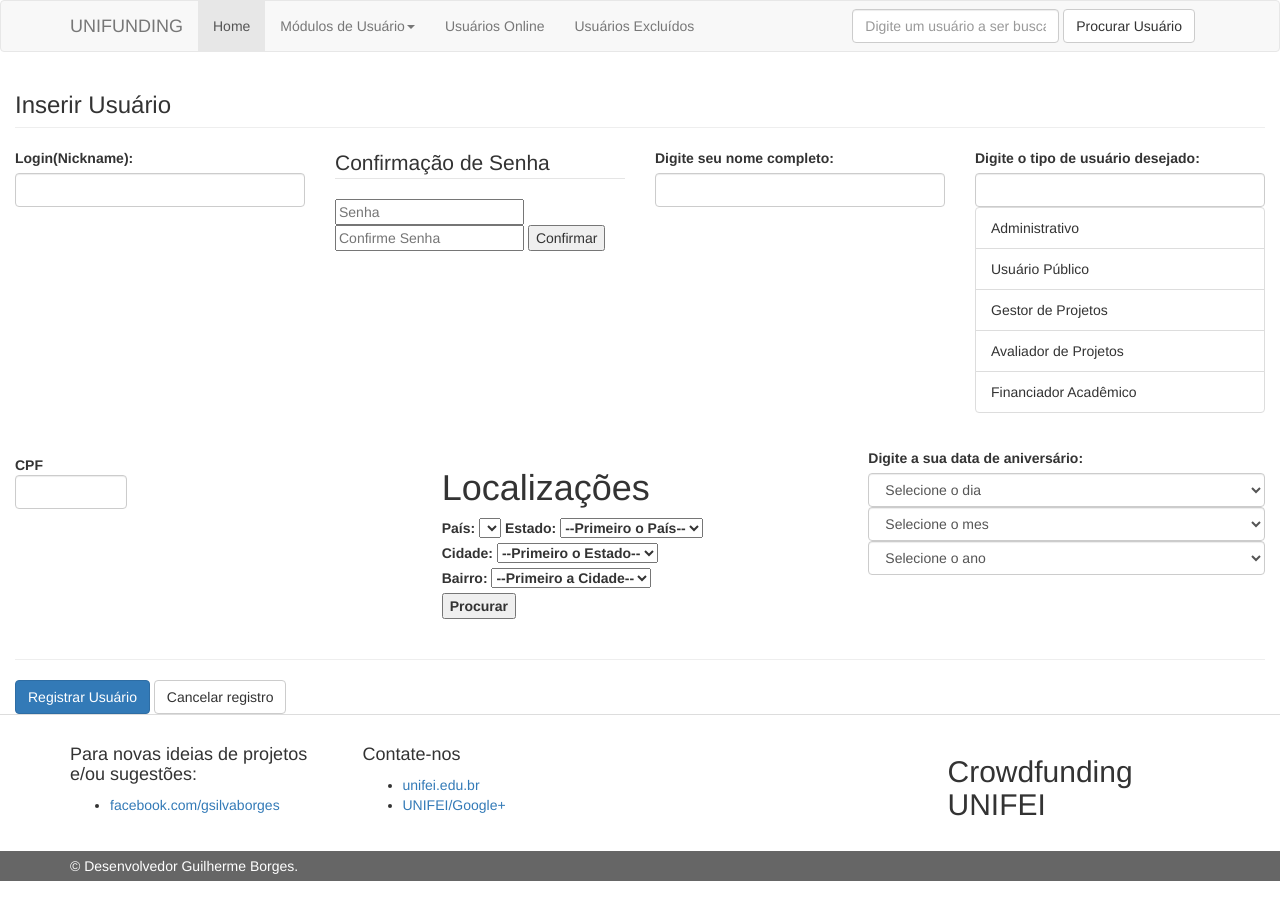
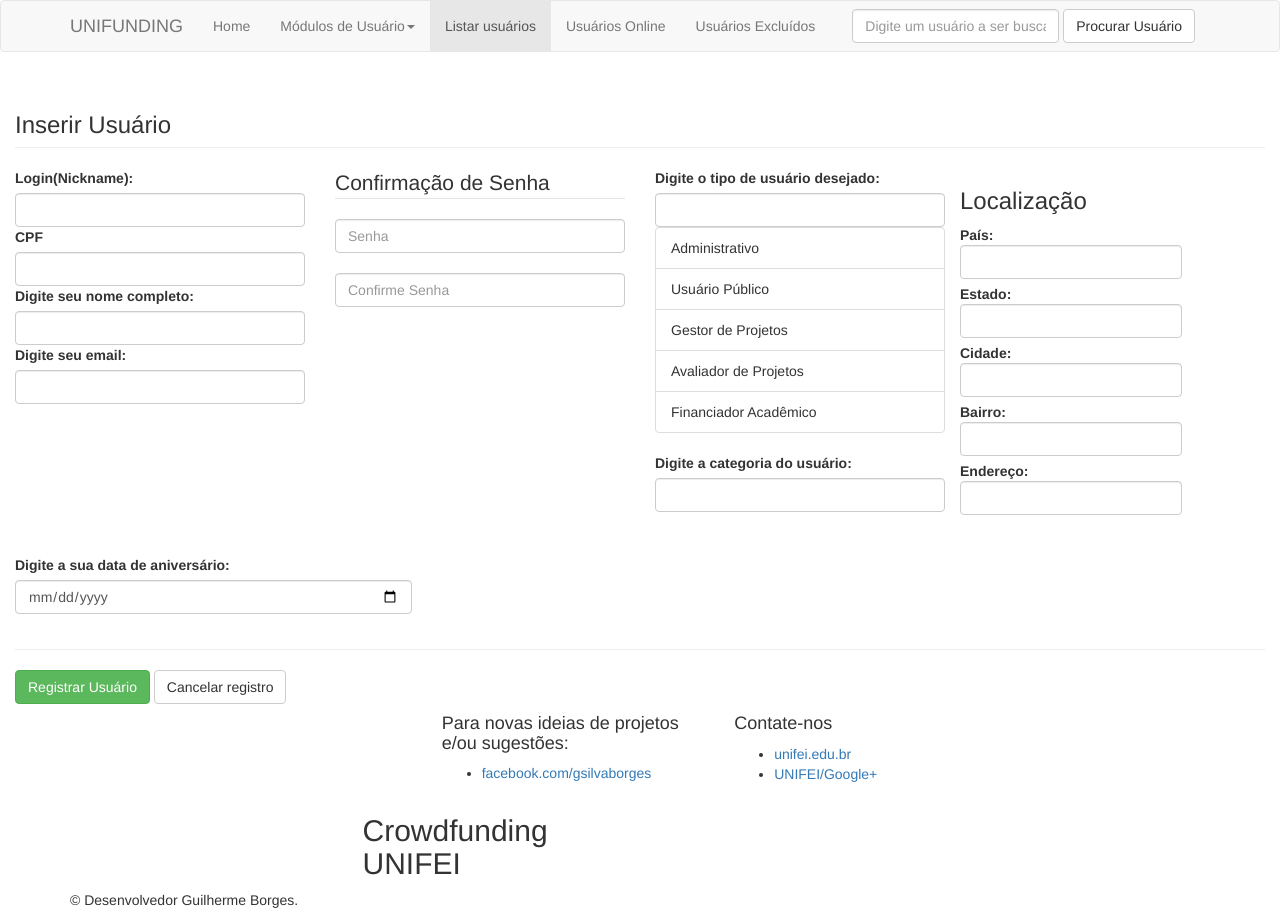
Before and after one commit to kayque-willy/COM212-crowdfunding, a CodeIgniter app: the page made by application/views/CRUD_usuario/addUSUARIO.php in a window 1280 px wide. Before the commit the page ends 881 px from the top, so only its background shows below. Run offline with CodeIgniter, Linux system fonts and the light colour scheme; lists and menus that the app fills with data are empty; some libraries are stand-ins or nearby versions.

Commit message:
Commit de emergencia

```diff
--- a/application/views/CRUD_usuario/addUSUARIO.php
+++ b/application/views/CRUD_usuario/addUSUARIO.php
@@ -1,14 +1,14 @@
 <!DOCTYPE html>
 <html>
     <head>
+        <title>UNIFUNDING</title>
+        <meta http-equiv="X-UA-Compatible" content="IE=edge,chrome=1"/>
         <meta charset="utf-8">
-                <meta http-equiv="X-UA-Compatible" content="IE=edge">
-                <meta name="viewport" content="width=device-width, initial-scale=1, maximum-scale=1">
-                <title>UNIFUNDING</title>
-                <link rel="stylesheet" href="css/bootstrap.min.css">
-                <link rel="stylesheet" href="css/estilo.css">
-                <script src="js/jquery-1.11.3.min.js" type="text/javascript"></script>
-                <script src='js/bootstrap.min.js' type="text/javascript"></script>
+        <meta name="viewport" content="width=device-width, initial-scale=1">
+        <script type="text/javascript" src="//cdnjs.cloudflare.com/ajax/libs/jquery/2.0.3/jquery.min.js"></script>
+        <script type="text/javascript" src="//netdna.bootstrapcdn.com/bootstrap/3.3.4/js/bootstrap.min.js"></script>
+        <link href="//cdnjs.cloudflare.com/ajax/libs/font-awesome/4.3.0/css/font-awesome.min.css" rel="stylesheet" type="text/css">
+        <link href="//pingendo.github.io/pingendo-bootstrap/themes/default/bootstrap.css" rel="stylesheet" type="text/css">
     </head>
     <body>
         <nav class="navbar navbar-default" role="navigation">
@@ -20,11 +20,11 @@
                         <span class="icon-bar"></span>
                         <span class="icon-bar"></span>
                     </button>
-                                        <a class="navbar-brand" href="#">UNIFUNDING</a>
+                    <a class="navbar-brand" href="/usuario/">UNIFUNDING</a>
                 </div>
                 <div class="collapse navbar-collapse" id="bs-example-navbar-collapse-1">
                     <ul class="nav navbar-nav">
-                                                <li class="active"><a href="#">Home</a></li>
+                        <li ><a href="/usuario/">Home</a></li>
                         <li class="dropdown">
                             <a href="#" class="dropdown-toggle" data-toggle="dropdown">Módulos de Usuário<b class="caret"></b></a>
                             <ul class="dropdown-menu">
@@ -39,6 +39,7 @@
                                 <li><a href="#">Financiador Acadêmico</a></li>
                             </ul>
                         </li>
+                        <li class="active"><a href="/usuario/consultar">Listar usuários</a></li>
                         <li><a href="#">Usuários Online</a></li>
                         <li><a href="#">Usuários Excluídos</a></li>
                     </ul>
@@ -54,33 +55,33 @@
         <!-- Inicio de um CRUD -->
         <div id="main" class="container-fluid">
             <h3 class="page-header">Inserir Usuário</h3>
- <form action="indexUSUARIO_fim.html">
+
+            <form action="/usuario/cadastrar/" method="POST">
                 <!-- area de campos do form -->
                 <div class="row">
                     <div class="form-group col-md-3">
                         <label for="campo1">Login(Nickname):</label>
-   <input type="text" class="form-control" id="campo1">
+                        <input name="login" class="form-control" type="text" class="form-control" id="campo1">
+                        <label for="campo1">CPF</label>
+                        <input name="cpf" type="text" class="form-control" maxlength="14" onkeypress="formatar('###.###.###-##', this);" />
+                        <label for="campo3">Digite seu nome completo:</label>
+                        <input name="nome" type="text" class="form-control" id="campo3">
+                        <label for="campo3">Digite seu email:</label>
+                        <input name="email" type="text" class="form-control" id="campo3">
+
                     </div>
 
                     <div class="form-group col-md-3">
-        <form class="pure-form">
                         <fieldset>
                             <legend>Confirmação de Senha </legend>
-            <input type="password" placeholder="Senha" id="password" required>
-            <input type="password" placeholder="Confirme Senha" id="confirm_password" required>
-            <button type="submit" class="pure-button pure-button-primary">Confirmar</button>
+                            <input name="senha" class="form-control" type="password" placeholder="Senha" id="password" required><br>
+                            <input name="senha" class="form-control" type="password" placeholder="Confirme Senha" id="confirm_password" required>
                         </fieldset>
-        </form>
- </div>
-
- <div class="form-group col-md-3">
-   <label for="campo3">Digite seu nome completo:</label>
-   <input type="text" class="form-control" id="campo3">
                     </div>
 
                     <div class="form-group col-md-3">
                         <label for="campo4">Digite o tipo de usuário desejado:</label>
-   <input type="text" class="form-control" id="campo4">
+                        <input name="tipo" type="text" class="form-control" id="campo4">
                         <ul class="list-group">
                             <li class="list-group-item">Administrativo</li>
                             <li class="list-group-item">Usuário Público</li>
@@ -88,19 +89,47 @@
                             <li class="list-group-item">Avaliador de Projetos</li>
                             <li class="list-group-item">Financiador Acadêmico</li>
                         </ul>
+                        <label for="campo4">Digite a categoria do usuário:</label>
+                        <input name="categoria" type="text" class="form-control" id="campo4">
+                    </div>
+                    <div class="form-group">
+                        <h3>Localização</h3>
+                            <label><span>País:</span>
+                                <input class="form-control" name="pais" id="pais"></input>
+                            </label>
+                            <label><span>Estado:</span>
+                                <input class="form-control" name="estado" id="estado"></input>
+                            </label>
+                            <label><span>Cidade:</span>
+                                <input class="form-control" name="cidade" id="cidade"></input>
+                            </label>
+                            <label><span>Bairro:</span>
+                                <input class="form-control" name="bairro" id="bairro"></input>
+                            </label>
+                            <label><span>Endereço:</span>
+                                <input class="form-control" name="endereco" id="bairro"></input>
+                            </label>
+                            <br />
+                            <label>
+                                </div>
+
+                                <div class="form-group col-md-4">
+                                    <label for="campo3">Digite a sua data de aniversário:</label>
+                                    <input name="data" type="date" class="form-control" id="campo3">
+                                </div>
+                                </div>
+                                <!-- Fim de todos os campos do form -->
+                                <hr/>
+                                <div id="actions" class="row">
+                                    <div class="col-md-12">
+                                        <button type="submit" class="btn btn-success">Registrar Usuário</button>
+                                        <a href="/usuario/" class="btn btn-default">Cancelar registro</a>
+                                    </div>
+                                </div>
                     </div>
                 </div>
                 <!-- Nova linha de campos-->
-<div class="row">
- <div class="form-group col-md-4">
-        <form id="cpf_form" class="form-horizontal">
-        <div class="form-group"><div class="col-md-4">
-            <label class="control-label" id="campo">CPF</label>
-            <input type="text" class="form-control" name="cpf" maxlength="14" onkeypress="formatar('###.###.###-##', this);" />
-           </div>
-        </div>
             </form>
- </div>
 
                     <div class="form-group col-md-4">
                         <script type="text/javascript">
@@ -110,49 +139,7 @@
                                 });
                             });
                         </script>
-            <form action="" method="post">
-            <h1>Localizações</h1>
-            <label><span>País:</span>
-            <select name="pais" id="pais"></select>
-            </label>
-            <label><span>Estado:</span>
-            <select name="estado" id="estado"><option value="0">--Primeiro o País--</option></select>
-            </label>
-            <label><span>Cidade:</span>
-            <select name="cidade" id="cidade"><option value="0">--Primeiro o Estado--</option></select>
-            </label>
-            <label><span>Bairro:</span>
-            <select name="bairro" id="bairro">
-            <option multiple="multiple" name="multiselect[]">--Primeiro a Cidade--</option></select>
-            </label>
-            <br />
-            <label><input type="submit" value="Procurar"  />
- </div>
 
-    <div class="form-group col-md-4">
-      <label for="campo3">Digite a sua data de aniversário:</label>
-      <select name="dia" class="form-control">
-        <option>Selecione o dia</option>
-      </select>
-
-      <select name="mes" class="form-control">
-        <option>Selecione o mes</option>
-      </select>
-
-      <select name="ano" class="form-control">
-        <option>Selecione o ano</option>
-      </select>
-    </div>
-</div>
-  <!-- Fim de todos os campos do form -->
-  <hr/>
-  <div id="actions" class="row">
-    <div class="col-md-12">
-      <button type="submit" class="btn btn-primary">Registrar Usuário</button>
-      <a href="indexUSUARIO_fim.html" class="btn btn-default">Cancelar registro</a>
-    </div>
-  </div>
-</form>
                     </div>
 
                     <!-- Aqui está a criação da parte de baixo do site, footer -->
--- a/application/views/CRUD_usuario/viewUSUARIO.php
+++ b/application/views/CRUD_usuario/viewUSUARIO.php
@@ -100,7 +100,7 @@
                                         echo
                                         '<td>
                                         <a href="/usuario/alterar/'.$usuario->login.'" class="btn btn-primary">Editar usuario</a>
-                                        <a href="/usuario/remover/'.$usuario->login.'" class="btn btn-danger" data-toggle="modal">Desativar usuario</a>
+                                        <a href="/usuario/desativar/'.$usuario->login.'" class="btn btn-danger" data-toggle="modal">Desativar usuario</a>
                                         </td>';
                                         echo '</tr>';
                                 }
```
Also changed, not shown: application/controllers/Usuario.php (+21 -6 lines), application/views/CRUD_usuario/editUSUARIO.html (deleted, +0 -138 lines), application/views/CRUD_usuario/editUSUARIO.php (added, +139 -0 lines), 1 other file. Lines whose indentation alone changed are shown as unchanged.
